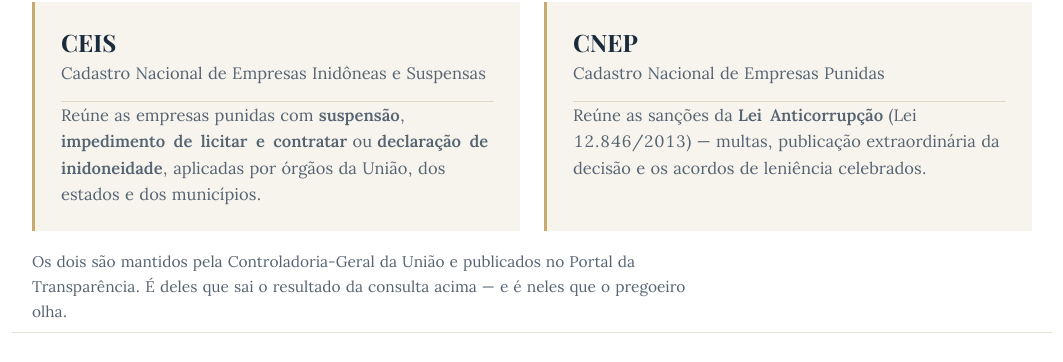
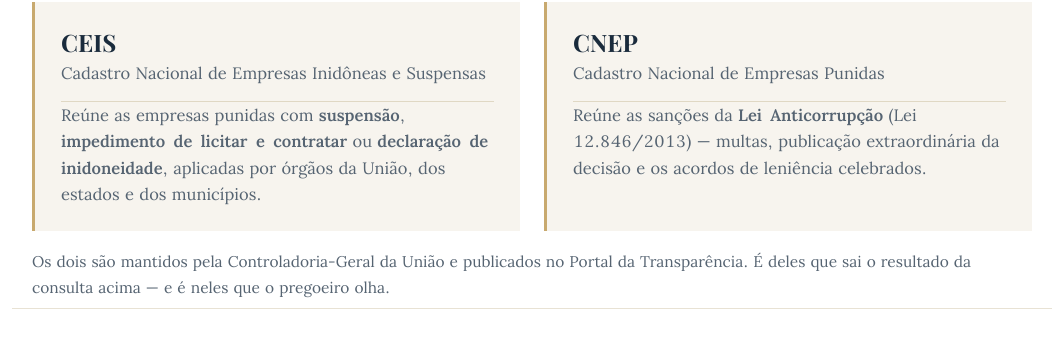
Before and after one commit to danielsouza-adv/rise-consulta, a plain HTML site: page wordpress/bloco-conteudo.html in a window 1280 px wide. Shown: the part 146-508 px from the top of the page, without its empty margins (108-1171 px from the left). Drawn offline with nearby package versions, Linux system fonts and the light colour scheme.

Commit message:
Tira o limite de largura das notas do bloco de conteúdo
As três notas tinham max-width de 72ch e, no tamanho menor em que são
escritas, acabavam mais estreitas que o parágrafo de abertura logo
acima — o que lia como desalinho, não como escolha. Passam a ocupar a
largura do contêiner, com a entrelinha um pouco maior para compensar a
linha mais longa.

Co-Authored-By: Claude Opus 5 <noreply@anthropic.com>
Claude-Session: https://claude.ai/code/session_01DUVuvgzQWdqdnCUM1z1kG9

```diff
--- a/wordpress/bloco-conteudo.html
+++ b/wordpress/bloco-conteudo.html
@@ -142,7 +142,7 @@
 #ctd-dsouza .ctd-h2{font-family:'Playfair Display','Palatino Linotype',Georgia,serif;font-size:32px;
   line-height:1.2;font-weight:700;color:#1A2B3C;margin:0 0 18px;letter-spacing:0}
 #ctd-dsouza .ctd-lead{font-size:19px;line-height:1.65;margin:0 0 26px;max-width:68ch}
-#ctd-dsouza .ctd-nota{font-size:15.5px;line-height:1.6;color:#566472;margin:18px 0 0;max-width:72ch}
+#ctd-dsouza .ctd-nota{font-size:15.5px;line-height:1.65;color:#566472;margin:18px 0 0}
 #ctd-dsouza b{font-weight:600}
 
 #ctd-dsouza .ctd-duo{display:grid;grid-template-columns:1fr 1fr;gap:24px;margin-top:4px}
```
